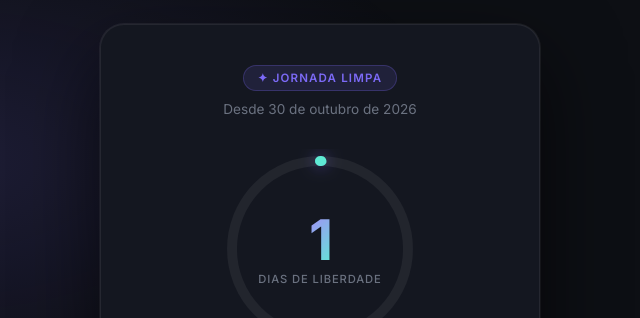
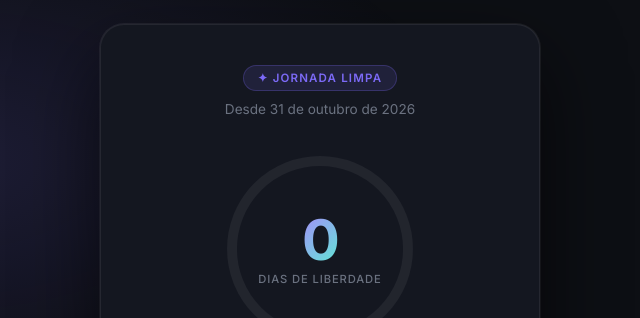
Before and after one commit to danhpaiva/jornada-limpa-claude, a plain HTML site: page jornada/index.html in a window 1280 px wide. Shown: the top 318 px of the page, 320-960 px from the left. Drawn offline with Linux system fonts and the light colour scheme.

Commit message:
refact: test cicd

```diff
--- a/jornada/assets/js/script.js
+++ b/jornada/assets/js/script.js
@@ -1,5 +1,5 @@
 document.addEventListener('DOMContentLoaded', () => {
-  const DATA_INICIO = new Date('2026-10-30T00:00:00');
+  const DATA_INICIO = new Date('2026-10-31T00:00:00');
 
   const elDias = document.getElementById('dias-limpos');
   const elMensagem = document.getElementById('mensagem');
--- a/jornada/index.html
+++ b/jornada/index.html
@@ -18,7 +18,7 @@
 
     <header class="card__header">
       <span class="badge">✦ Jornada Limpa</span>
-      <p class="card__date" id="data-inicio-label">Desde 30 de outubro de 2026</p>
+      <p class="card__date" id="data-inicio-label">Desde 31 de outubro de 2026</p>
     </header>
 
     <section class="counter-ring" aria-label="Contador de dias">
```
